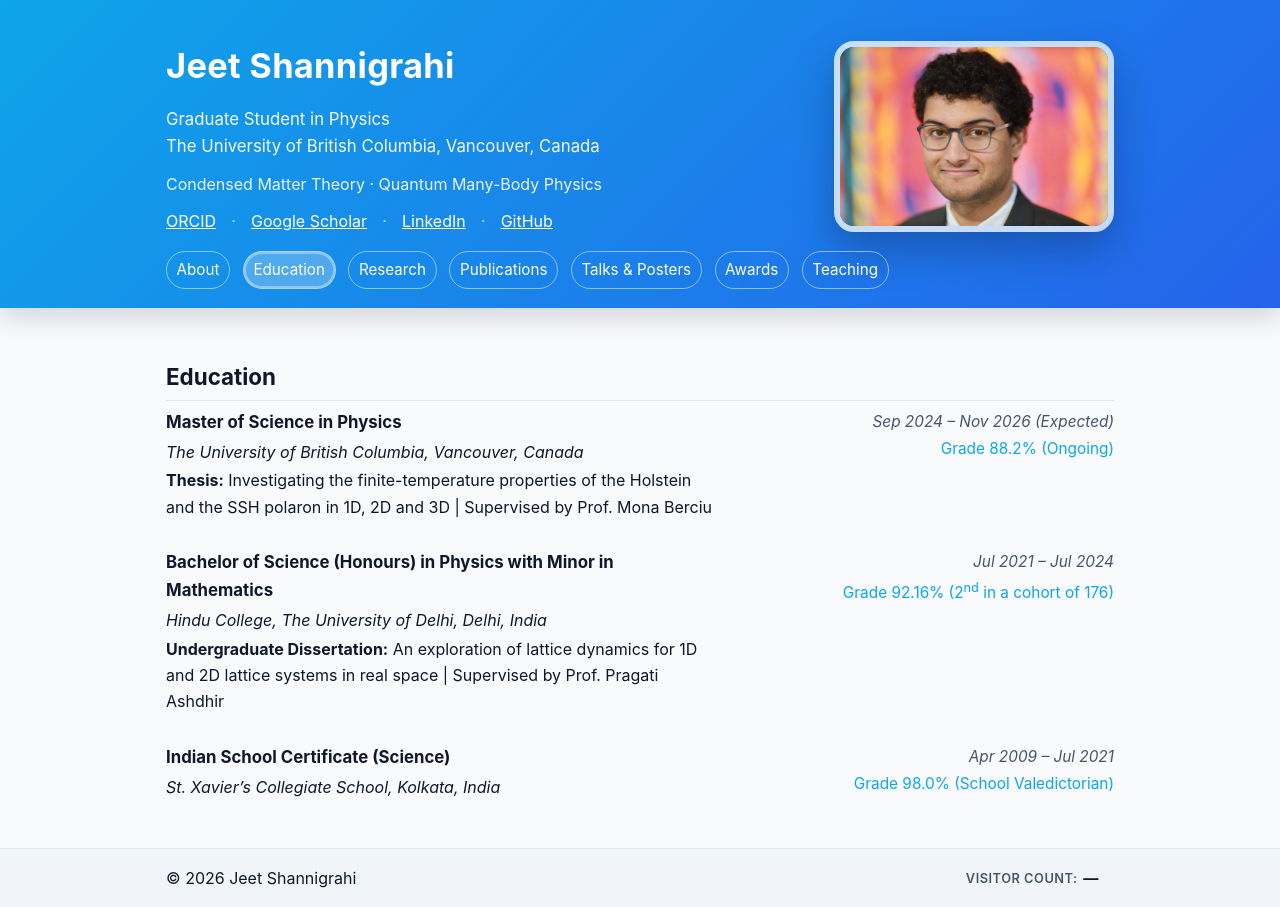
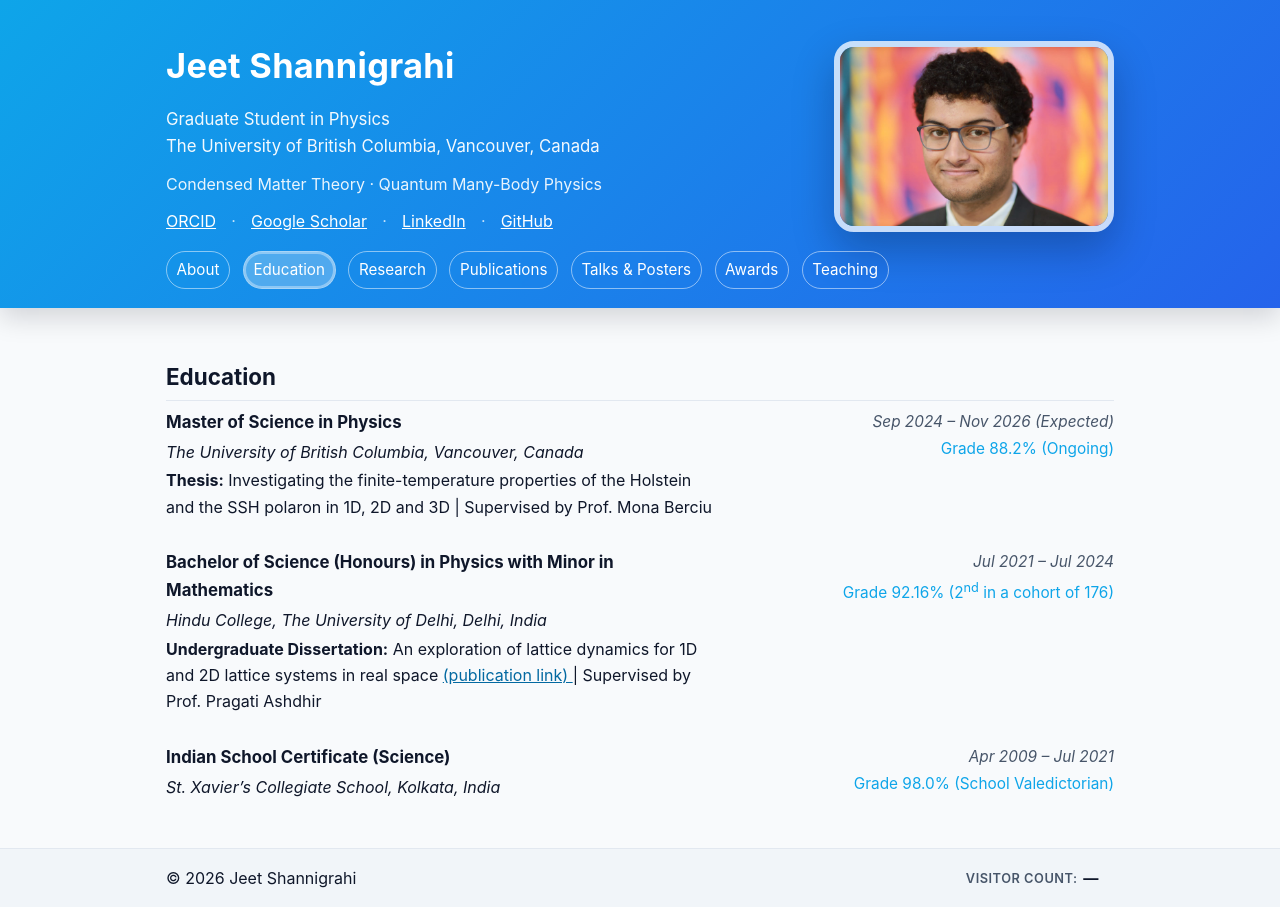
Before and after one commit to JeetShannigrahi21/JeetShannigrahi21.github.io, a Jekyll site: the page built from education/index.md, in a window 1280 px wide. Built offline with Jekyll 4.4.1, drawn with Linux system fonts in a browser that asks for light colours.

Commit message:
Update index.md

```diff
--- a/education/index.md
+++ b/education/index.md
@@ -35,7 +35,9 @@ title: Education
             </div>
             <div class="edu-detail">
               <span class="edu-label">Undergraduate Dissertation:</span>
-              An exploration of lattice dynamics for 1D and 2D lattice systems in real space |
+              An exploration of lattice dynamics for 1D and 2D lattice systems in real space  <a href="https://www.worldscientific.com/doi/abs/10.1142/S2661339524500070" target="_blank" rel="noopener noreferrer">
+       (publication link)
+      </a> |
               Supervised by Prof. Pragati Ashdhir
             </div>
           </div>
```
